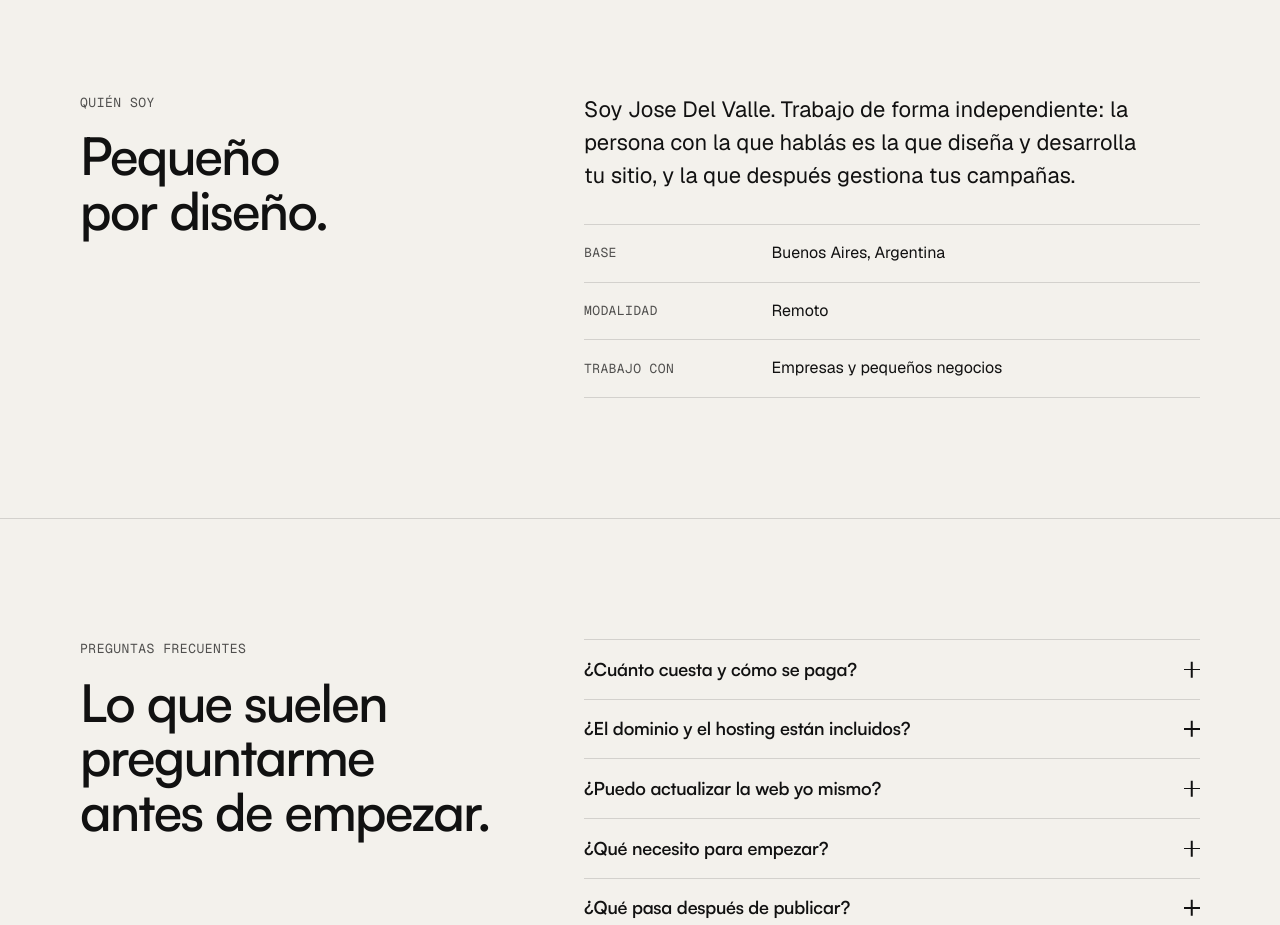
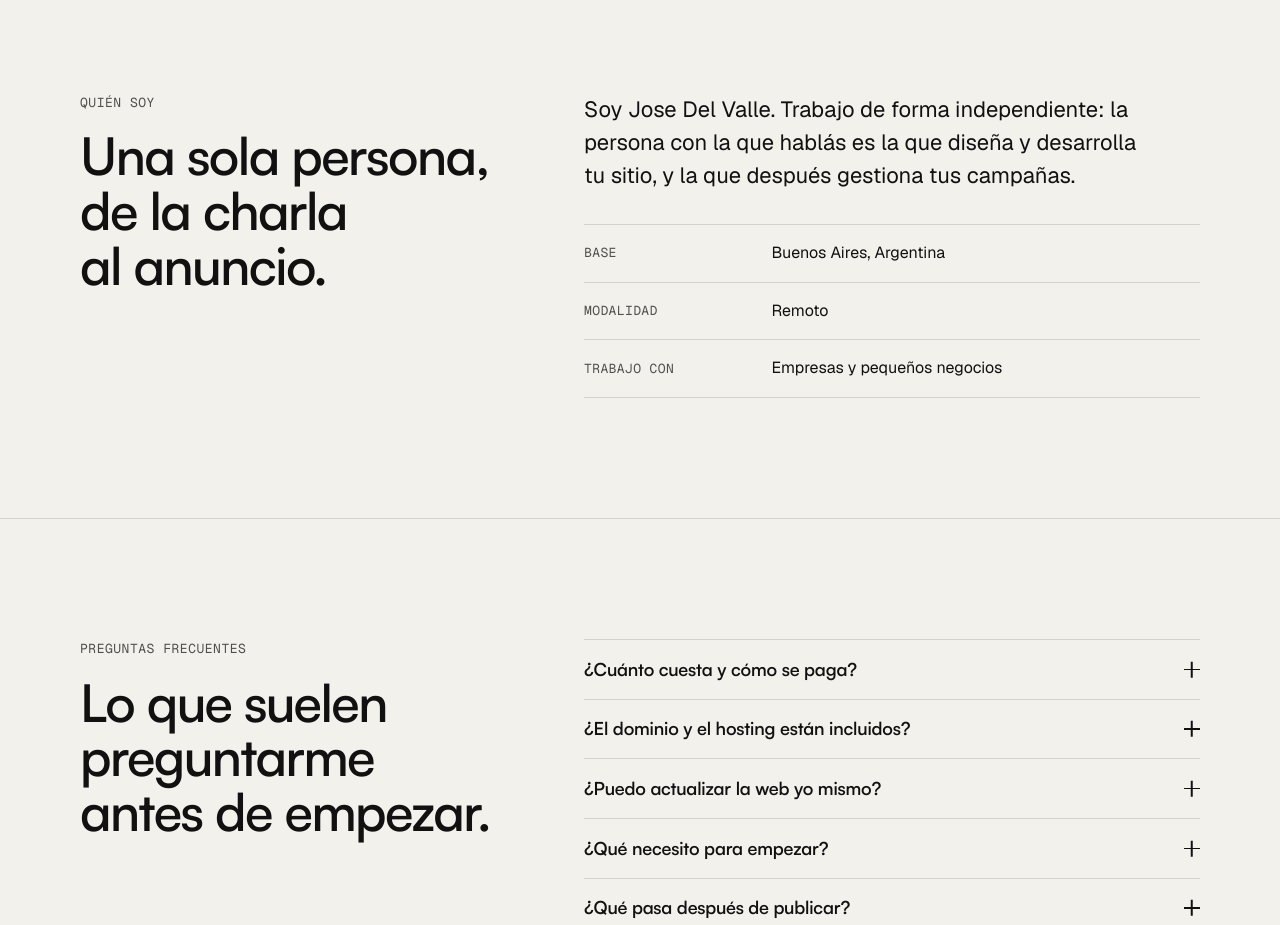
Before and after one commit to josedelvalle12/jdv-digitalstudio, a Next.js app: page /diseno-web in a window 1280 px wide. Shown: the part 5740-6665 px from the top of the page. Built offline with nearby package versions, Linux system fonts and the light colour scheme; no server answers.

Commit message:
Quien soy: nuevo titulo, una sola persona de la charla al anuncio

```diff
--- a/content/landing/ar.js
+++ b/content/landing/ar.js
@@ -206,7 +206,7 @@ const ar = {
 
   about: {
     label: "Quién soy",
-    title: "Pequeño por diseño.",
+    title: "Una sola persona, de la charla al anuncio.",
     text: "Soy Jose Del Valle. Trabajo de forma independiente: la persona con la que hablás es la que diseña y desarrolla tu sitio, y la que después gestiona tus campañas.",
     facts: [
       ["Base", "Buenos Aires, Argentina"],
--- a/content/landing/es.js
+++ b/content/landing/es.js
@@ -207,7 +207,7 @@ const es = {
 
   about: {
     label: "Quién soy",
-    title: "Pequeño por diseño.",
+    title: "Una sola persona, de la charla al anuncio.",
     text: "Soy Jose Del Valle. Trabajo de forma independiente: la persona con la que hablas es la que diseña y desarrolla tu web, y la que después gestiona tus campañas.",
     facts: [
       ["Base", "Buenos Aires, Argentina"],
```
